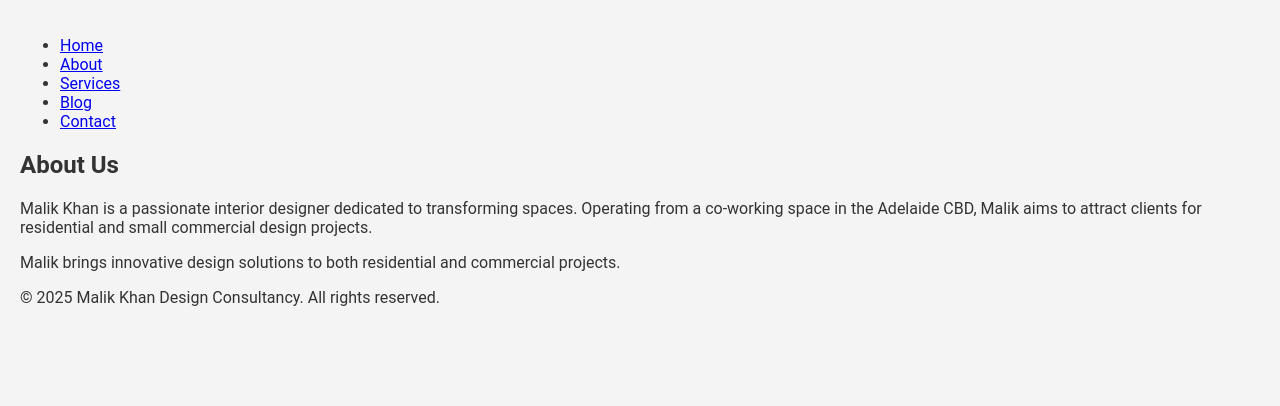
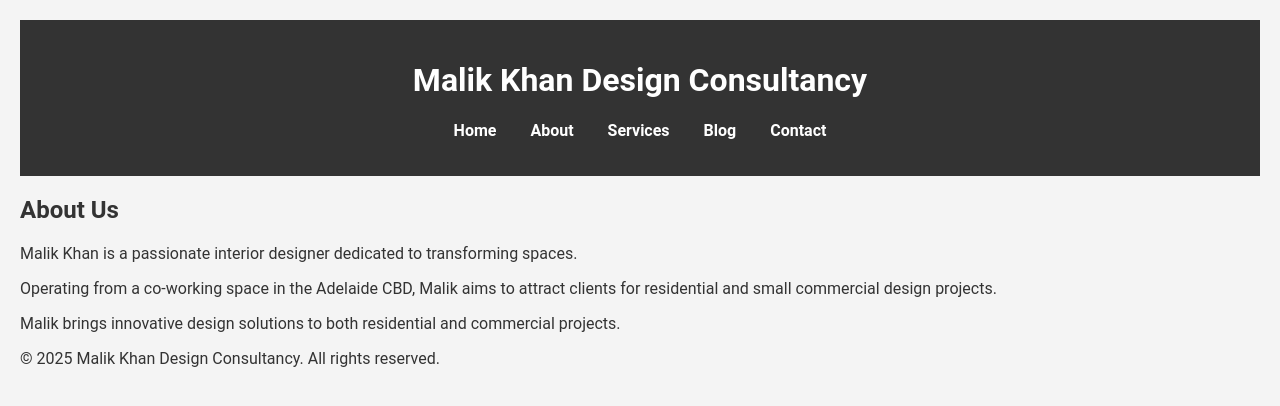
Before and after one commit to BrunoLatour-1/Assessment-2.1-Web-Report, a plain HTML site: page About.html in a window 1280 px wide. Drawn offline with Linux system fonts and the light colour scheme.

Commit message:
Initial Commit
# Updated Styles and about page

1. Styles build in place.
2. About updated header.

```diff
--- a/About.html
+++ b/About.html
@@ -8,6 +8,7 @@
 </head>
 <body>
 <header>
+        <h1>Malik Khan Design Consultancy</h1>
         <nav>
             <ul class="nav-links">
                 <li><a href="index.html">Home</a></li>
@@ -21,7 +22,8 @@
     <main>
         <section>
             <h1>About Us</h1>
-            <p>Malik Khan is a passionate interior designer dedicated to transforming spaces. Operating from a co-working space in the Adelaide CBD, Malik aims to attract clients for residential and small commercial design projects.</p>
+            <p>Malik Khan is a passionate interior designer dedicated to transforming spaces.</p>
+            <p>Operating from a co-working space in the Adelaide CBD, Malik aims to attract clients for residential and small commercial design projects.</p>
             <p>Malik brings innovative design solutions to both residential and commercial projects.</p>
         </section>
     </main>
--- a/styles.css
+++ b/styles.css
@@ -5,3 +5,26 @@ body {
     margin: 0;
     padding: 20px;
 }
+
+header {
+    background-color: #333; /* Dark background */
+    color: white; /* White text */
+    padding: 20px 0;
+    text-align: center;
+}
+
+nav ul {
+    list-style: none;
+    padding: 0;
+}
+
+nav ul li {
+    display: inline;
+    margin: 0 15px;
+}
+
+nav ul li a {
+    color: #fff; /* White links */
+    text-decoration: none;
+    font-weight: bold;
+}
```
Also changed, not shown: Index.html (+1 -1 lines).
